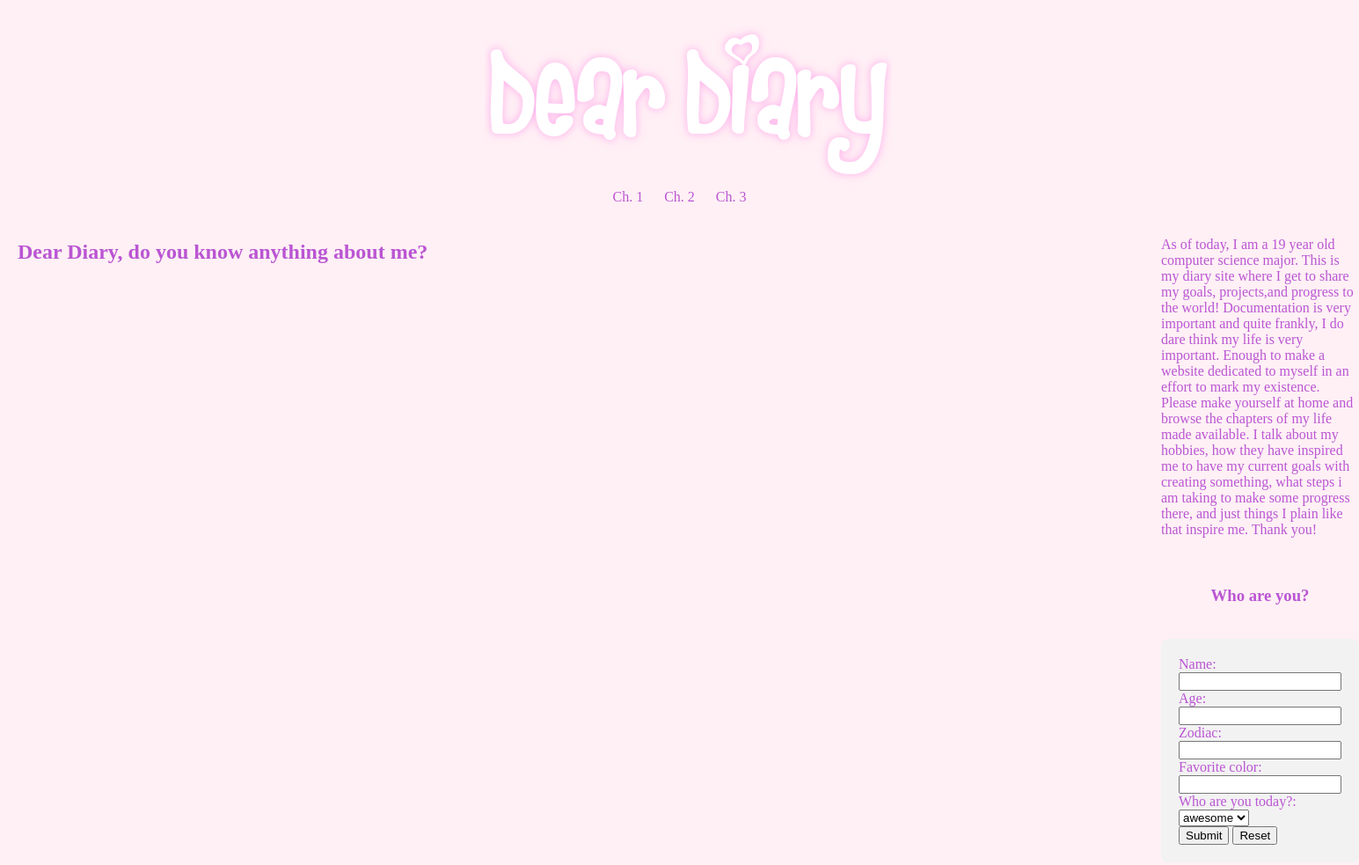
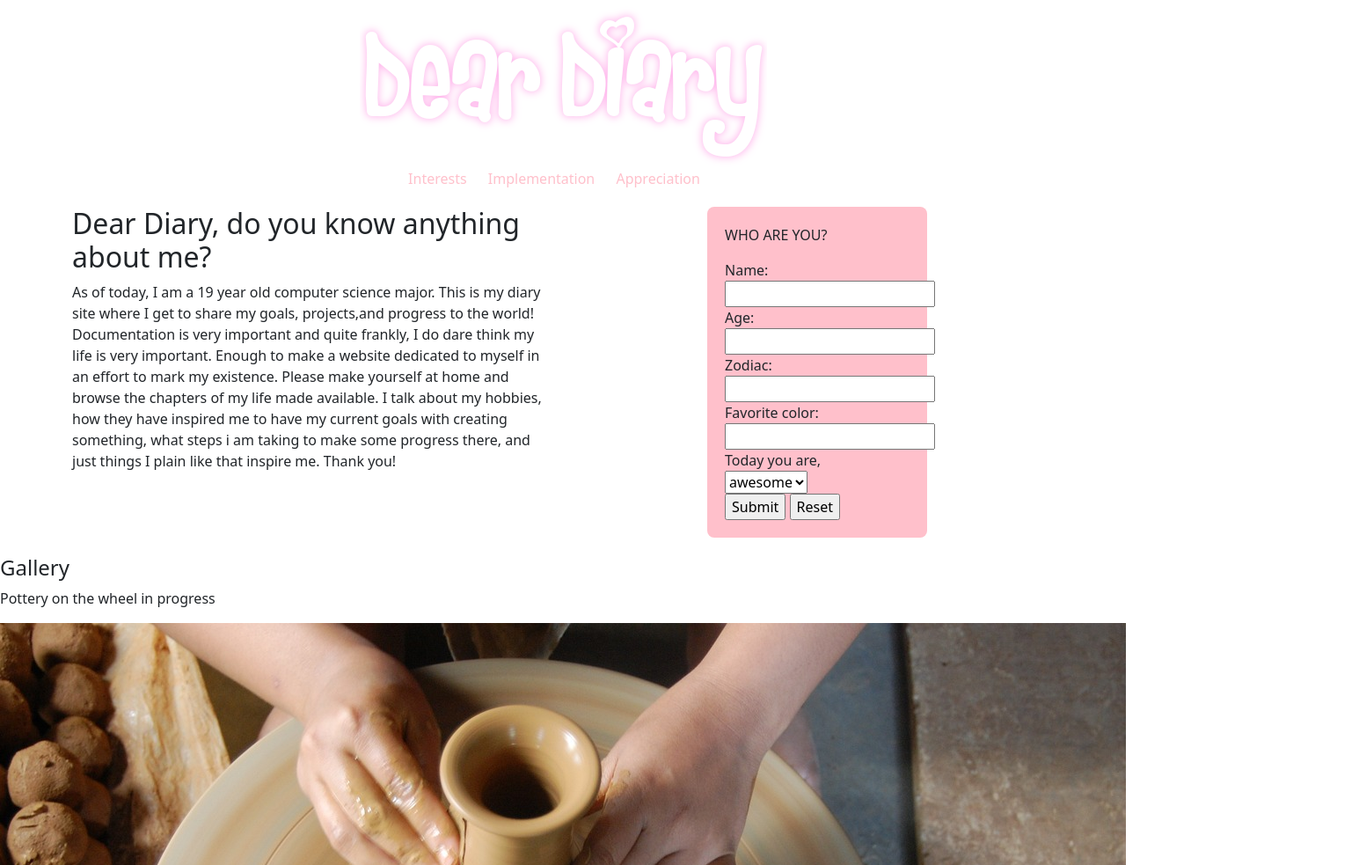
Before and after one commit to emilyIAm/DearDiary, a plain HTML site: page index.html in a window 1280 px wide. Shown: the top 983 px of the page at 88% size, 1545 px wide, since content can reach past the window. Drawn offline with nearby package versions, Linux system fonts and the light colour scheme.

Commit message:
Add files via upload

```diff
--- a/index.html
+++ b/index.html
@@ -2,8 +2,11 @@
 <html lang="en">
 <head>
   <meta charset="UTF-8">
+  <meta name="viewport" content="width=device-width, initial-scale=1">
   <title>Dear Diary</title>
   <link rel="stylesheet" href="styles2.css">
+  <link href="https://cdn.jsdelivr.net/npm/bootstrap@5.3.3/dist/css/bootstrap.min.css" rel="stylesheet">
+  <script src="https://cdn.jsdelivr.net/npm/bootstrap@5.3.3/dist/js/bootstrap.bundle.min.js"></script>
 </head>
 <body>
 
@@ -12,12 +15,14 @@
 
 <nav class = "horizontalNavigation">
     <ul>
-        <li><a href="jackOfAllTraits.html">Ch. 1</a></li>
-        <li><a href="planning.html">Ch. 2</a></li>
-        <li><a href="lovelyThings.html">Ch. 3</a></li>
+        <li><a href="jackOfAllTraits.html">Interests</a></li>
+        <li><a href="planning.html">Implementation</a></li>
+        <li><a href="lovelyThings.html">Appreciation</a></li>
     </ul>
 </nav>
 </header>
+<div class="container">
+    <div class="left-column">
 
 <h2>Dear Diary, do you know anything about me?</h2>
 <p>As of today, I am a 19 year old computer science major. This is my diary site where I get
@@ -26,8 +31,10 @@ to share my goals, projects,and progress to the world! Documentation is very imp
   mark my existence. Please make yourself at home and browse the chapters of my life made available. I talk
     about my hobbies, how they have inspired me to have my current goals with creating something, what steps
      i am taking to make some progress there, and just things I plain like that inspire me. Thank you!</p>
-<h3>Who are you?</h3>
+</div>
+<div class="right-column">
 <form>
+<p>WHO ARE YOU?</p>
   <label for="name">Name: </label><br>
   <input type="text" id="name" name="name"><br>
   <label for="age">Age: </label><br>
@@ -36,7 +43,7 @@ to share my goals, projects,and progress to the world! Documentation is very imp
   <input type="text" id="zodiac" name="zodiac"><br>
   <label for="color">Favorite color: </label><br>
   <input type="text" id="color" name="color"><br>
-  <label for="feeling">Who are you today?: </label><br>
+  <label for="feeling">Today you are, </label><br>
   <select id="feeling" name="feeling"><br>
     <option value="awesome">awesome</option>
     <option value="good">good</option>
@@ -48,9 +55,11 @@ to share my goals, projects,and progress to the world! Documentation is very imp
   </select><br>
   <input type="submit" value="Submit">
   <input type="reset" value="Reset">
+</form>
+</div>
+</div>
 
 
-</form>
 <footer><h4>Gallery</h4>
 <p>Pottery on the wheel in progress</p>
   <img src="pottery.jpg" alt="pottery making">
@@ -58,5 +67,6 @@ to share my goals, projects,and progress to the world! Documentation is very imp
   <img src="cat.jpg" alt="cat">
   <p>more to come!</p>
 </footer>
+
 </body>
 </html>
--- a/styles2.css
+++ b/styles2.css
@@ -1,17 +1,36 @@
+body{
+background-color: #f2f2f2;}
 body {
+            font-family: Arial, sans-serif;
             margin: 0;
             padding: 0;
-  display: grid;
-  grid-template-columns: 1fr 1fr;
-  gap: 20px;
+            display: flex;
+            flex-direction: column;
+            min-height: 100vh;
+        }
+        .container {
+            display: flex;
+            flex-wrap: wrap;
+            justify-content: space-between;
             padding: 20px;
-  background-color: #FFF0F5;
-  color: #BA55D3;
         }
-
+        .left-column {
+            flex: 1;
+            margin-right: 20px;
+        }
+        .right-column {
+            flex: 1;
+            margin-left: 20px;
+        }
+        .footer {
+            text-align: center;
+            margin-top: auto;
+            padding: 20px;
+            background-color: #f2f2f2;
+            width: 100%;
+        }
 header {
         text-align: center;
-  grid-column: 1 / span 2;
         }
 
 .horizontalNavigation ul {
@@ -28,27 +47,17 @@ header {
 
 .horizontalNavigation a {
   text-decoration: none;
-  color: #BA55D3;
+  color: pink;
 }
 
 .horizontalNavigation a:hover {
   text-decoration: underline;
 }
-
 form {
-  background-color: #f2f2f2;
+  background-color: pink;
   padding: 20px;
   border-radius: 8px;
-  grid-column: 2;
+  margin: auto;
+  max-width: 250px;
+  text-align: left;
 }
-
-h2 {
-  color: #BA55D3;
-  grid-column: 1;
-}
-
-h3 {
-  color: #BA55D3;
-  text-align: center;
-  grid-column: 2;
-}
```
Also changed, not shown: jackOfAllTraits.html (added, +64 -0 lines), lovelyThings.html (added, +57 -0 lines), bird.jpg (added), mom.jpg (added), 1 other file. Lines whose indentation alone changed are shown as unchanged.
